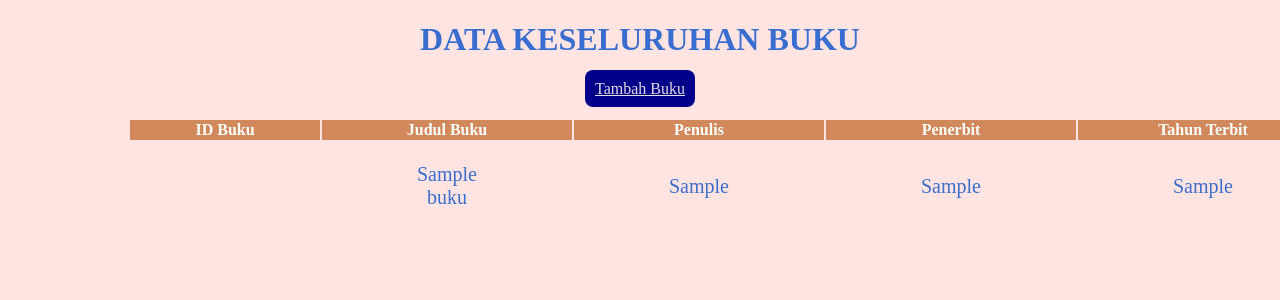
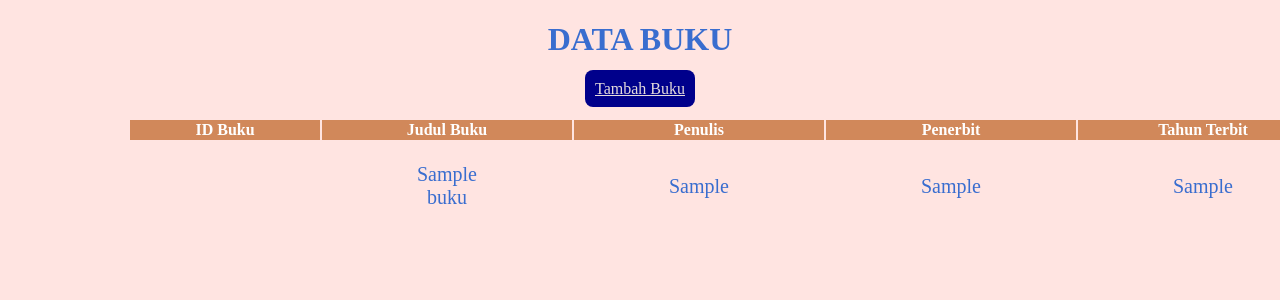
Before and after one commit to priyankazhr/heelibrary, a PHP site: page /ptg/buku.php in a window 1280 px wide; the page is wider, and only the part inside the window is pictured. Shown: the part 58-358 px from the top of that part. Run offline with PHP 8.4, Linux system fonts and the light colour scheme; tables that the repository leaves empty or names only in its code hold one stand-in row (values such as "Sample post"); data that the repository does not hold is empty.

Commit message:
Upload update folder Ujikom 2024

```diff
--- a/ptg/buku.php
+++ b/ptg/buku.php
@@ -11,7 +11,7 @@
     <link rel='stylesheet' type='text/css' media='screen' href='../css/bk_ptg.css'>
 </head>
 <body>
-    <h1>DATA KESELURUHAN BUKU</h1>
+    <h1>DATA BUKU</h1>
     <a href="data/tambah_buku.php" class="btn btn-info">Tambah Buku</a>
     <table>
     <thead>
```
